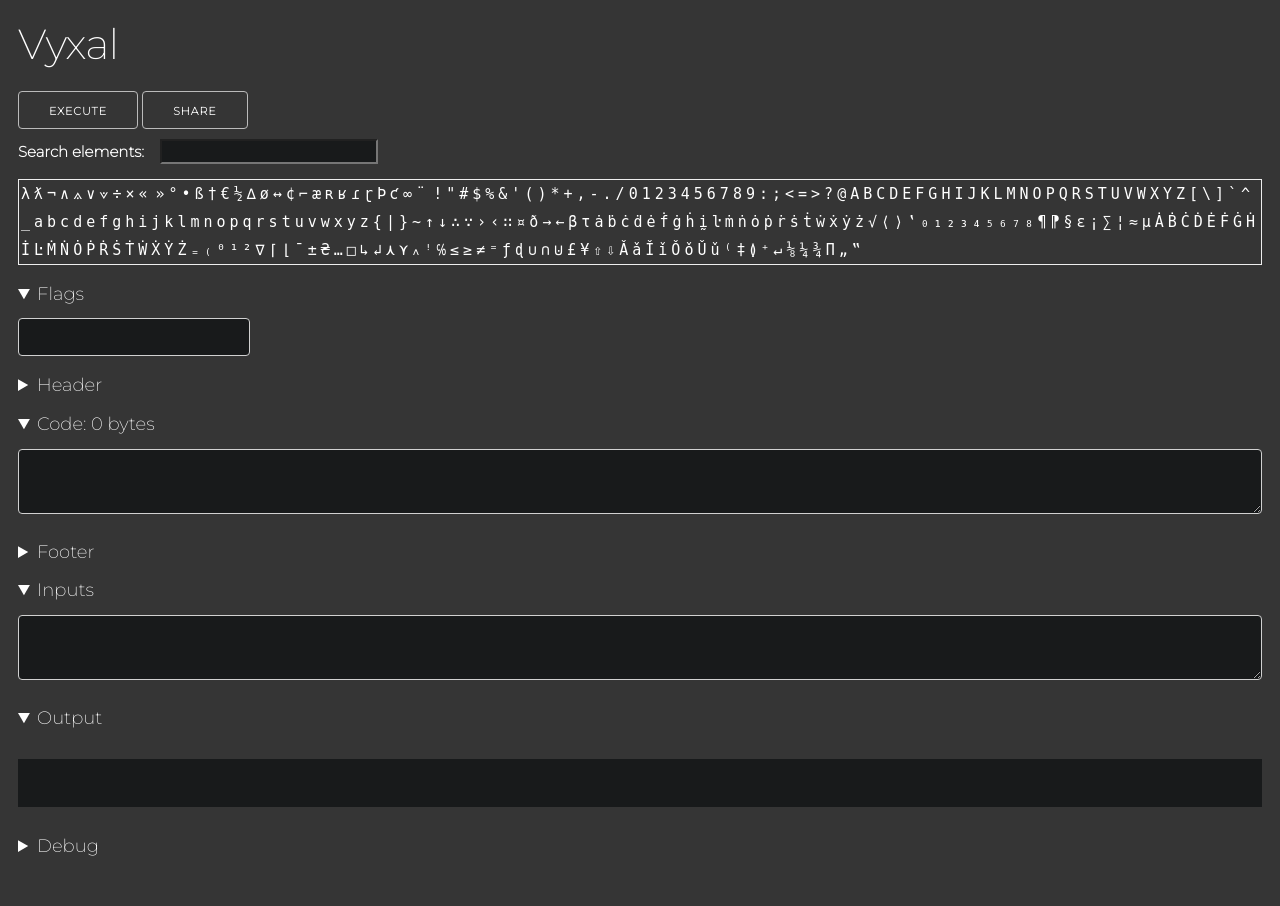
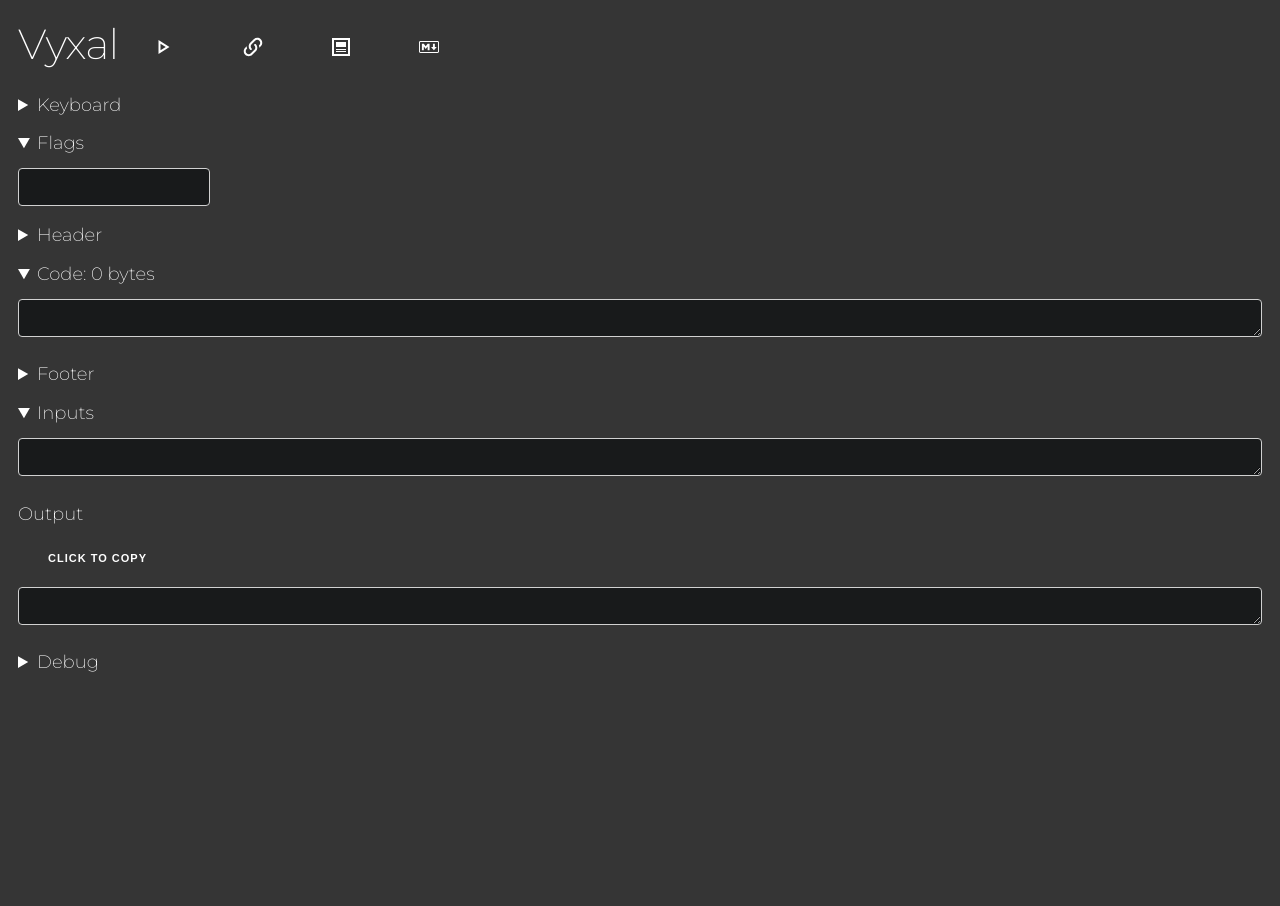
Before and after one commit to Vyxal/Vyxal, a Flask app: page / in a window 1280 px wide. After the commit the page ends 672 px from the top, so only its background shows below. Run offline with Flask 2, Linux system fonts and the light colour scheme.

Commit message:
woot more site stuff!

```diff
--- a/templates/main.html
+++ b/templates/main.html
@@ -17,8 +17,8 @@
         }
 
         button {
-            color: white;
-            font-family: 'Montserrat', sans-serif;
+            border: none !important;
+            color: white
 
         }
         body {
@@ -39,12 +39,11 @@
         input, textarea, pre {color: white;
             background-color: #181a1b !important;
             font-family: 'DejaVu Sans Mono', monospace;
+            min-height: 1em !important;
 
-            font-size: medium;
         }
 
-        textarea, pre {
-            min-height: 3em;
+        textarea {
             width: 100%;
         }
 
@@ -88,8 +87,8 @@
     <link rel="shortcut icon" type="image/jpg" href="https://www.pythonanywhere.com/user/Lyxal/files/home/Lyxal/mysite/favicon.png" />
     <script>
         this.prevQuery = "";
-        var codepage  = "λƛ¬∧⟑∨⟇÷×«\n»°•ß†€"
-            codepage += "½∆ø↔¢⌐æʀʁɾɽÞƈ∞¨ "
+        var codepage  = "λƛ¬∧⟑∨⟇÷×«␤»°•ß†€"
+            codepage += "½∆ø↔¢⌐æʀʁɾɽÞƈ∞¨␠"
             codepage += "!\"#$%&'()*+,-./01"
             codepage += "23456789:;<=>?@A"
             codepage += "BCDEFGHIJKLMNOPQ"
@@ -118,6 +117,11 @@
                     var start = box.selectionStart;
                     var end = box.selectionEnd;
                     var char = event.target.innerHTML;
+                    if (char === "␤"){
+                        char = "\n"
+                    } else if (char === "␠"){
+                        char = " "
+                    }
                     var str = box.value.slice(0, start) + char + box.value.slice(end);
                     box.value = str
                     box.focus()
@@ -157,7 +161,7 @@
             return url
 
         }
-        function shareOptions() {
+        function shareOptions(shareType) {
             var code = document.getElementById("code-box").value
             var url = generateURL()
             var flags = document.getElementById("flag-box").value
@@ -165,13 +169,11 @@
             if (flags) {
                 flag_appendage = "`" + flags + "`, "
             }
-            var output = `Link: ${url}
-Markdown: [Try it Online!](${url})
-CMC (bytes): [Vyxal, ${code.length} byte${"s".repeat(code.length != 1)}](${url})
-CMC (code): [Vyxal, ${"`" + code.replace("`", "\\`") + "`"}](${url})
-CGCC Post:
-
-# [Vyxal](https://github.com/Lyxal/Vyxal), ${flag_appendage}${code.length} byte${"s".repeat(code.length != 1)}
+            var output = ""
+            switch (shareType){
+                case "permalink": output = url; break;
+                case "cmc": output = `[Vyxal, ${code.length} byte${"s".repeat(code.length != 1)}](${url})`; break;
+                case "post-template": output = `# [Vyxal](https://github.com/Lyxal/Vyxal), ${flag_appendage}${code.length} byte${"s".repeat(code.length != 1)}
 
 \`\`\`
 ${code}
@@ -182,9 +184,12 @@ ${code}
 ...
 
 ## Explained
-`
+`; break
+                case "markdown": output = `[Try it Online!](${url})`; break
+            }
             var outputBox = document.getElementById("output");
             outputBox.innerHTML = output;
+            copyToClipboard("output")
         }
         function decodeURL() {
             const queryString = window.location.search;
@@ -261,22 +266,41 @@ ${code}
                 });
             });
         }
+        function copyToClipboard(arg) {
+            var el = document.getElementById(arg);
+            el.select();
+            document.execCommand("copy");
+        }
     </script>
 </head>
 
 <body onload="decodeURL(); updateCount()">
     <form method="post" style="padding: 10px;" onload="resizeCodeBox('code-box')" id="overall-form">
-        <h2><a href="https://github.com/Lyxal/Vyxal" style="text-decoration: none; color: white">Vyxal</a></h2>
-        <button id="run_button" type="submit" style="color:white" onclick="restyleButton()">Execute</button>
-        <button id="share" type="button" style="color: white" onclick="shareOptions()">Share</button>
+        <h2 style="display: inline-block;"><a href="https://github.com/Lyxal/Vyxal" style="text-decoration: none; color: white;">Vyxal</a></h2>
+        <button id="run_button" title="Run Program" type="submit" style="color:white" onclick="restyleButton()"><svg style="width:24px;height:24px" viewBox="0 0 24 24">
+            <path fill="currentColor" d="M8.5,8.64L13.77,12L8.5,15.36V8.64M6.5,5V19L17.5,12" />
+        </svg></button>
+        <button id="permalink" title="Generate Permalink" type="button" style="color: white" onclick="shareOptions('permalink')"><svg style="width:24px;height:24px" viewBox="0 0 24 24">
+    <path fill="currentColor" d="M10.59,13.41C11,13.8 11,14.44 10.59,14.83C10.2,15.22 9.56,15.22 9.17,14.83C7.22,12.88 7.22,9.71 9.17,7.76V7.76L12.71,4.22C14.66,2.27 17.83,2.27 19.78,4.22C21.73,6.17 21.73,9.34 19.78,11.29L18.29,12.78C18.3,11.96 18.17,11.14 17.89,10.36L18.36,9.88C19.54,8.71 19.54,6.81 18.36,5.64C17.19,4.46 15.29,4.46 14.12,5.64L10.59,9.17C9.41,10.34 9.41,12.24 10.59,13.41M13.41,9.17C13.8,8.78 14.44,8.78 14.83,9.17C16.78,11.12 16.78,14.29 14.83,16.24V16.24L11.29,19.78C9.34,21.73 6.17,21.73 4.22,19.78C2.27,17.83 2.27,14.66 4.22,12.71L5.71,11.22C5.7,12.04 5.83,12.86 6.11,13.65L5.64,14.12C4.46,15.29 4.46,17.19 5.64,18.36C6.81,19.54 8.71,19.54 9.88,18.36L13.41,14.83C14.59,13.66 14.59,11.76 13.41,10.59C13,10.2 13,9.56 13.41,9.17Z" />
+</svg></button>
+        <button id="post-template" title="Generate Code Golf Submission" type="button" style="color: white" onclick="shareOptions('post-template')"><svg style="width:24px;height:24px" viewBox="0 0 24 24">
+            <path fill="currentColor" d="M19 5V19H5V5H19M21 3H3V21H21V3M17 17H7V16H17V17M17 15H7V14H17V15M17 12H7V7H17V12Z" />
+        </svg></button>
+        <button id="markdown" title="Genreate Inline Markdown" type="button" style="color: white" onclick="shareOptions('markdown')"><svg style="width:24px;height:24px" viewBox="0 0 24 24">
+            <path fill="currentColor" d="M20.56 18H3.44C2.65 18 2 17.37 2 16.59V7.41C2 6.63 2.65 6 3.44 6H20.56C21.35 6 22 6.63 22 7.41V16.59C22 17.37 21.35 18 20.56 18M3.44 6.94C3.18 6.94 2.96 7.15 2.96 7.41V16.6C2.96 16.85 3.18 17.06 3.44 17.06H20.56C20.82 17.06 21.04 16.85 21.04 16.6V7.41C21.04 7.15 20.82 6.94 20.56 6.94H3.44M4.89 15.19V8.81H6.81L8.73 11.16L10.65 8.81H12.58V15.19H10.65V11.53L8.73 13.88L6.81 11.53V15.19H4.89M16.9 15.19L14 12.09H15.94V8.81H17.86V12.09H19.79L16.9 15.19" />
+        </svg></button>
 
-        <div class="row" style="width:100%; padding-bottom: 1em;">
-            <label for="filterBox" style="display:inline-block; color: white; font-family: 'Montserrat', sans-serif; padding-right: 1%;">Search elements:&nbsp;</label><input style="display:inline-block" id="filterBox" oninput="glyphSearch()" label="Search for command:"></input>
-            <div class="twelve columns">
-                <div id="keyboard">
+        <details>
+            <summary>Keyboard</summary>
+            <div class="row" style="width:100%; padding-bottom: 1em;">
+                <label for="filterBox" style="display:inline-block; color: white; font-family: 'Montserrat', sans-serif; padding-right: 1%;">Search elements:&nbsp;</label><input style="display:inline-block" id="filterBox" oninput="glyphSearch()" label="Search for command:"></input>
+                <div class="twelve columns">
+                    <div id="keyboard">
+                    </div>
                 </div>
             </div>
-        </div>
+        </details>
+
         <details open>
             <summary>Flags</summary>
             <input type="text" name="flags" id="flag-box" value="{{flags}}"></input>
@@ -302,13 +326,14 @@ ${code}
         </details>
 
         <details open>
-            <summary>Output</summary>
-            <pre id="output" value="" style="white-space: pre-wrap; width: 100%">{{output}}</pre>
+            <summary style="display: inline-block;">Output</summary>
+            <button onclick="copyToClipboard('output')" style="color: white; height:auto; display: inline-block;" type="button">click to copy</button>
+            <textarea id="output" value="" readonly style="white-space: pre-wrap; width: 100%">{{output}}</textarea>
         </details>
 
         <details>
             <summary>Debug</summary>
-            <pre value="" id="debug" style="white-space: pre-wrap; width: 100%">{{debug}}</pre>
+            <textarea value="" id="debug" readonly style="white-space: pre-wrap; width: 100%">{{debug}}</textarea>
         </details>
 
     </form>
```
